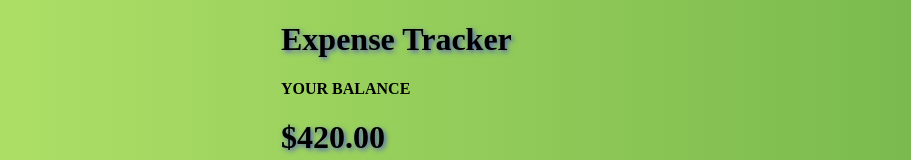
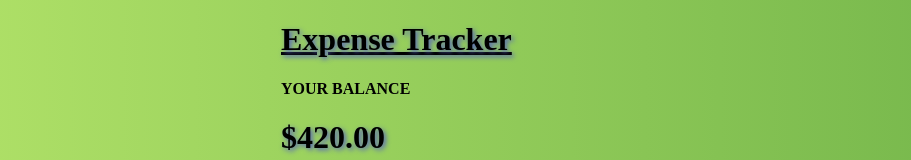
Before and after one commit to masham04/expense-tracker, a React (Create React App) app: page / in a window 1280 px wide. Shown: the top 160 px of the page, without its empty margins (184-1095 px from the left). Built offline with nearby package versions, Linux system fonts and the light colour scheme; a web font is replaced by a local one.

Commit message:
new update

```diff
--- a/src/components/Header.js
+++ b/src/components/Header.js
@@ -3,7 +3,7 @@ import React from 'react'
 export const Header = () => {
     return (
         <div>
-            <h1>Expense Tracker</h1>
+            <h1><u>Expense Tracker</u></h1>
         </div>
     )
 }
```
